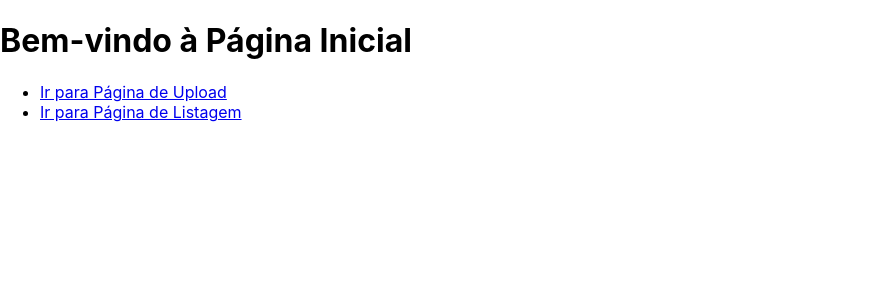
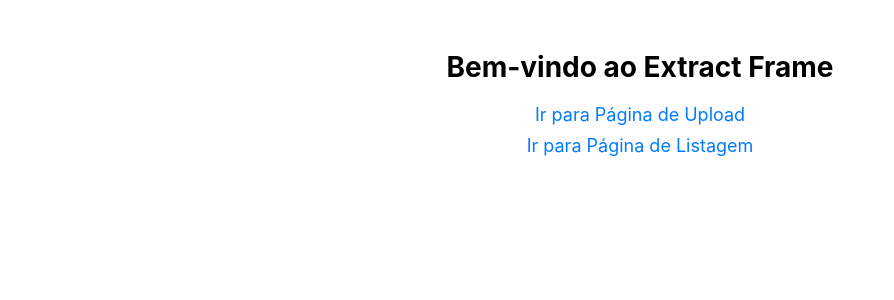
Before and after one commit to yurissena/extract-frames, a React (Create React App) app in the folder community/: page / in a window 1280 px wide. Shown: the top 300 px of the page, without its empty margins (0-894 px from the left). Built offline with nearby package versions, Linux system fonts and the light colour scheme.

Commit message:
🎨 Add styles and update links in Home page

```diff
--- a/community/src/pages/Home.tsx
+++ b/community/src/pages/Home.tsx
@@ -1,17 +1,18 @@
 import React from 'react';
 import { Link } from 'react-router-dom';
+import '../styles/Home.css';
 
 const Home: React.FC = () => {
   return (
-    <div>
-      <h1>Bem-vindo à Página Inicial</h1>
+    <div className="container">
+      <h1 className="heading">Bem-vindo ao Extract Frame </h1>
       <nav>
-        <ul>
-          <li>
-            <Link to="/upload">Ir para Página de Upload</Link>
+        <ul className="nav-list">
+          <li className="nav-item">
+            <Link to="/upload" className="nav-link">Ir para Página de Upload</Link>
           </li>
-          <li>
-            <Link to="/list">Ir para Página de Listagem</Link>
+          <li className="nav-item">
+            <Link to="/list" className="nav-link">Ir para Página de Listagem</Link>
           </li>
         </ul>
       </nav>
--- /dev/null
+++ b/community/src/styles/Home.css
@@ -0,0 +1,24 @@
+.container {
+  text-align: center;
+  margin: 50px auto;
+}
+
+.heading {
+  font-size: 28px;
+  margin-bottom: 20px;
+}
+
+.nav-list {
+  list-style: none;
+  padding: 0;
+}
+
+.nav-item {
+  margin-bottom: 10px;
+}
+
+.nav-link {
+  text-decoration: none;
+  color: #007bff;
+  font-size: 18px;
+}
```
